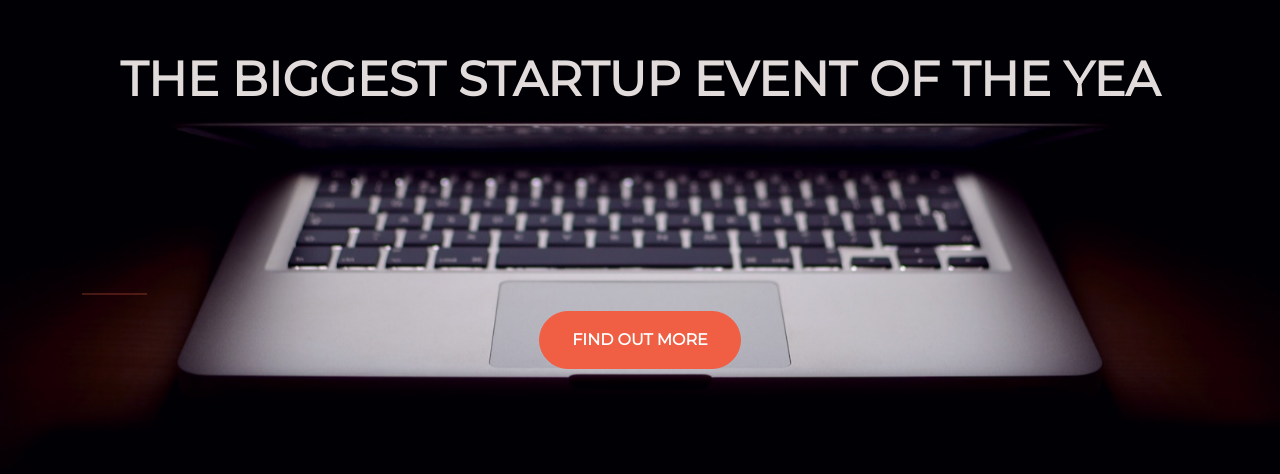
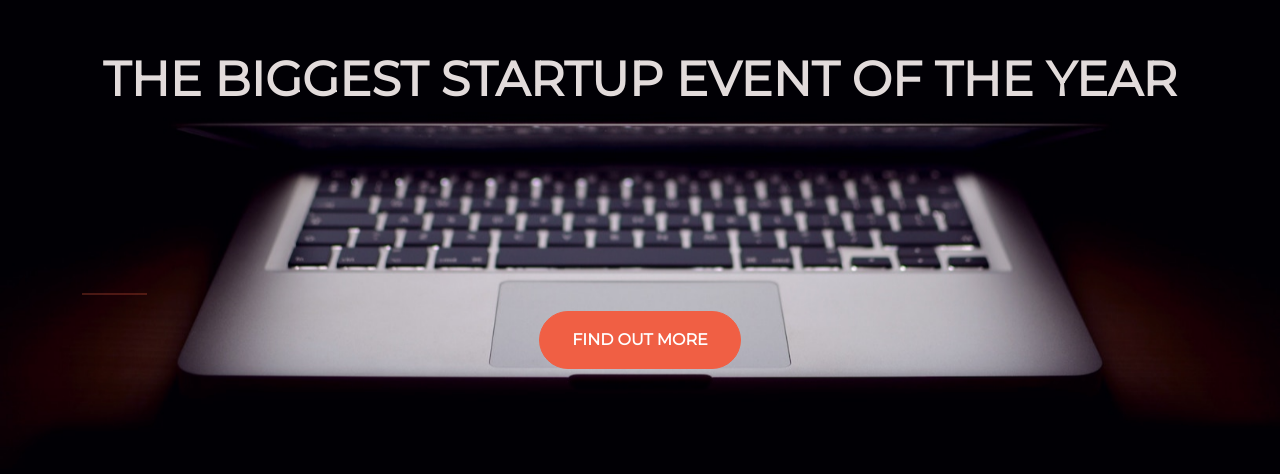
Before and after one commit to Zohantcs/project1, a plain HTML site: page index.html in a window 1280 px wide. Shown: the part 190-664 px from the top of the page. Drawn offline with nearby package versions, Linux system fonts and the light colour scheme; a small style sheet from the web is missing.

Commit message:
Update index.html

```diff
--- a/index.html
+++ b/index.html
@@ -24,7 +24,7 @@
   <div class="container d-flex align-items-center h-100 ">
     <div class="row">
     <header class="text-center col-12">
-     <h1 class="text-uppercase"> <strong> The biggest startup event of the yea</strong></h1>
+     <h1 class="text-uppercase"> <strong> The biggest startup event of the year</strong></h1>
     </header>
     <div class="buffer col-12"></div>
     <section class="text-center col-12">
```
